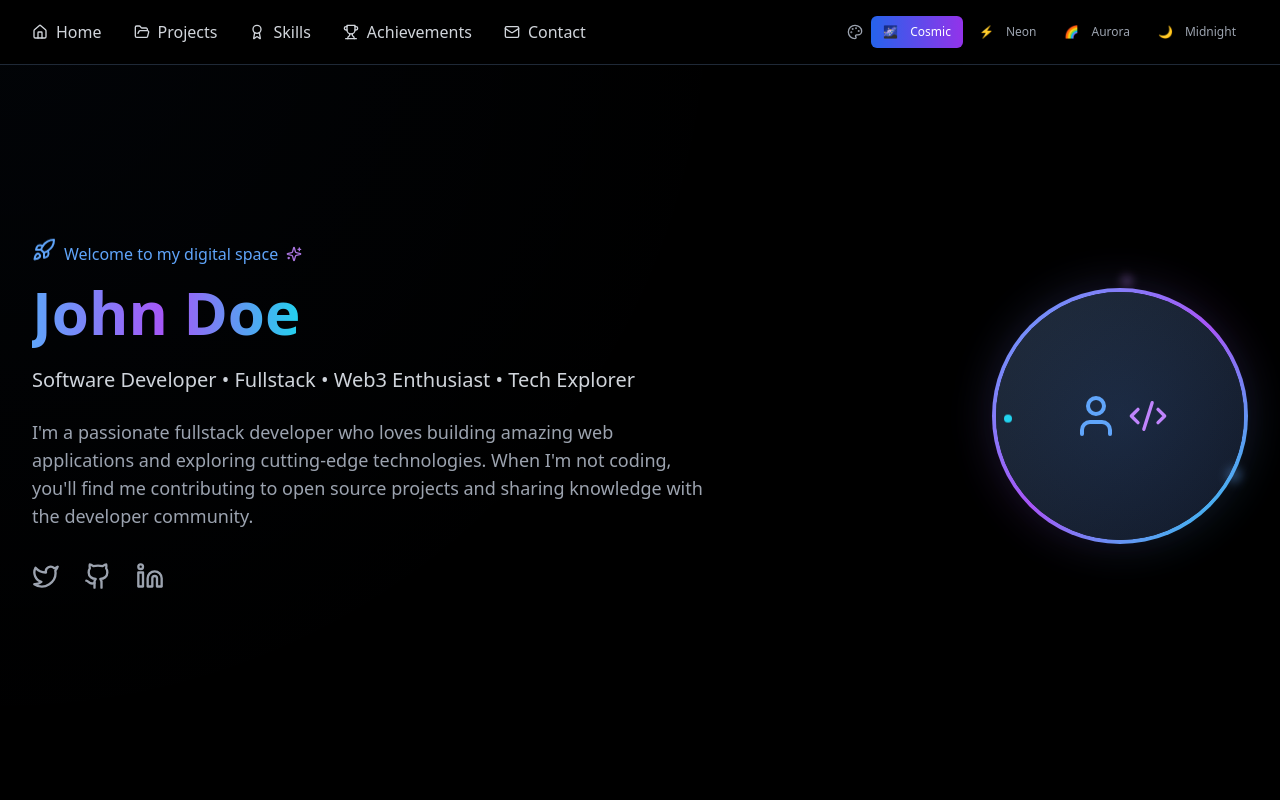
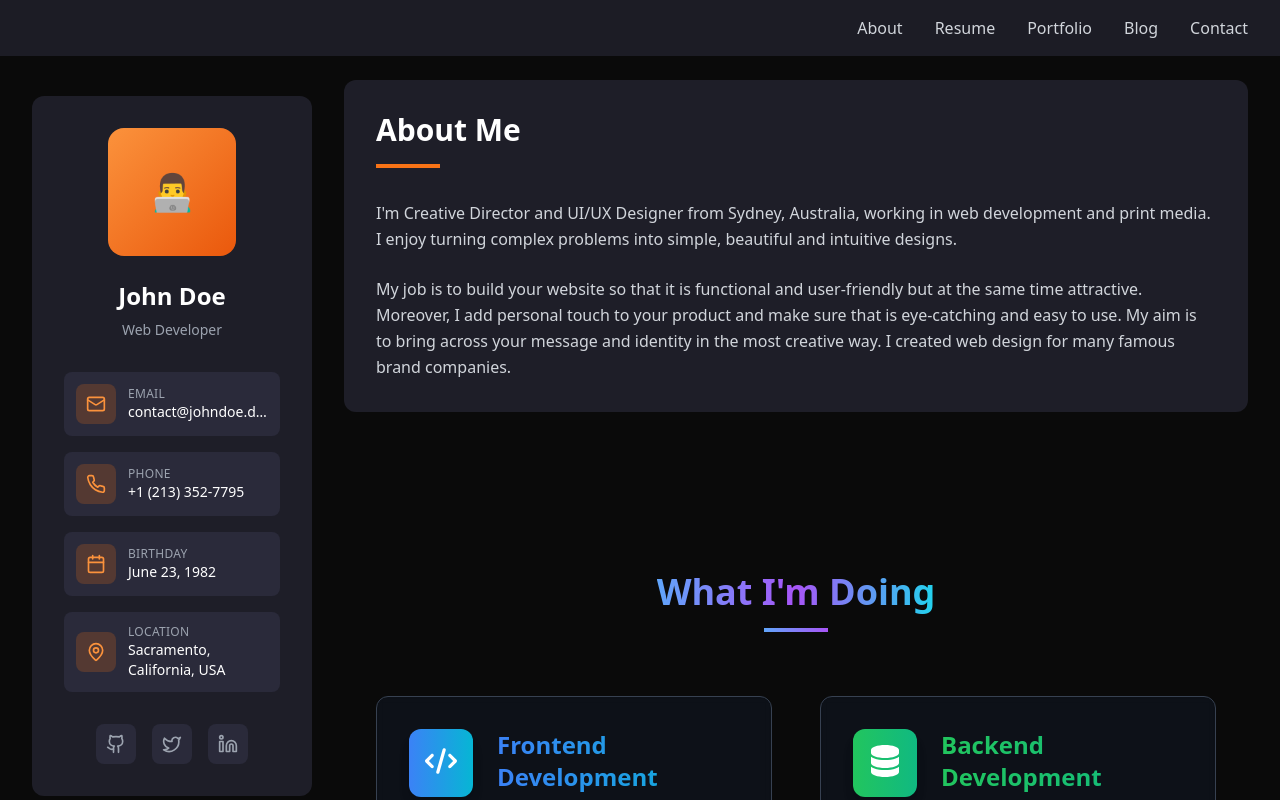
Before and after one commit to gulas0r/devfolio, a React (Vite) app: page / in a window 1280 px wide. Shown: the top 800 px of the page. Built offline with nearby package versions, Linux system fonts and the light colour scheme.

Commit message:
Refactor: Update design based on reference
Update the Skills section to match the design in the reference image.

```diff
--- /dev/null
+++ b/src/components/AboutSection.tsx
@@ -0,0 +1,31 @@
+
+import { useTranslations } from '@/hooks/useTranslations';
+
+const AboutSection = () => {
+  const { config } = useTranslations();
+
+  return (
+    <section id="about" className="bg-[#1e1e28] rounded-xl p-8">
+      <div className="mb-8">
+        <h2 className="text-3xl font-bold text-white mb-4">About Me</h2>
+        <div className="w-16 h-1 bg-orange-500"></div>
+      </div>
+
+      <div className="space-y-6 text-gray-300 leading-relaxed">
+        <p>
+          I'm Creative Director and UI/UX Designer from Sydney, Australia, working in web development and print media. I
+          enjoy turning complex problems into simple, beautiful and intuitive designs.
+        </p>
+
+        <p>
+          My job is to build your website so that it is functional and user-friendly but at the same time attractive. Moreover,
+          I add personal touch to your product and make sure that is eye-catching and easy to use. My aim is to bring
+          across your message and identity in the most creative way. I created web design for many famous brand
+          companies.
+        </p>
+      </div>
+    </section>
+  );
+};
+
+export default AboutSection;
--- /dev/null
+++ b/src/components/MainContent.tsx
@@ -0,0 +1,22 @@
+
+import AboutSection from '@/components/AboutSection';
+import Skills from '@/components/Skills';
+import Projects from '@/components/Projects';
+import Achievements from '@/components/Achievements';
+import Contact from '@/components/Contact';
+import Footer from '@/components/Footer';
+
+const MainContent = () => {
+  return (
+    <div className="space-y-16">
+      <AboutSection />
+      <Skills />
+      <Projects />
+      <Achievements />
+      <Contact />
+      <Footer />
+    </div>
+  );
+};
+
+export default MainContent;
--- a/src/components/Navigation.tsx
+++ b/src/components/Navigation.tsx
@@ -1,26 +1,24 @@
 
 import { useTranslations } from '@/hooks/useTranslations';
-import { Menu, Home, FolderOpen, Award, Trophy, Mail, X } from 'lucide-react';
+import { Menu, X } from 'lucide-react';
 import { useState } from 'react';
-import ThemeSwitcher from './LanguageSwitcher';
 
 const Navigation = () => {
   const { getNavItems } = useTranslations();
-  const navItems = getNavItems();
+  const navItems = ['About', 'Resume', 'Portfolio', 'Blog', 'Contact'];
   const [isMobileMenuOpen, setIsMobileMenuOpen] = useState(false);
 
-  const navSections = ['hero', 'projects', 'skills', 'achievements', 'contact'];
-  const navIcons = [Home, FolderOpen, Award, Trophy, Mail];
+  const navSections = ['about', 'resume', 'projects', 'blog', 'contact'];
 
   const scrollToSection = (sectionId: string) => {
     setIsMobileMenuOpen(false);
 
-    if (sectionId === 'hero') {
+    if (sectionId === 'about') {
       window.scrollTo({ top: 0, behavior: 'smooth' });
     } else {
       const element = document.getElementById(sectionId);
       if (element) {
-        const offset = 80; // Navigation height offset
+        const offset = 100;
         const elementPosition = element.offsetTop - offset;
         window.scrollTo({ top: elementPosition, behavior: 'smooth' });
       }
@@ -28,33 +26,26 @@ const Navigation = () => {
   };
 
   return (
-    <nav className="fixed top-0 left-0 right-0 z-50 bg-black/90 backdrop-blur-md border-b border-gray-800">
+    <nav className="fixed top-0 left-0 right-0 z-50 bg-[#1e1e28]/95 backdrop-blur-sm">
       <div className="max-w-7xl mx-auto px-4 sm:px-8">
         <div className="flex justify-between items-center py-4">
           {/* Desktop Navigation */}
-          <div className="hidden md:flex space-x-8">
-            {navItems.map((item, index) => {
-              const IconComponent = navIcons[index];
-              return (
+          <div className="hidden md:flex space-x-8 ml-auto">
+            {navItems.map((item, index) => (
               <button
                 key={index}
                 onClick={() => scrollToSection(navSections[index])}
-                  className="group flex items-center space-x-2 text-gray-300 hover:text-white transition-all duration-300"
+                className="text-gray-300 hover:text-orange-400 transition-colors duration-300 font-medium"
               >
-                  <IconComponent className="w-4 h-4 group-hover:text-blue-400 transition-colors duration-300" />
-                  <span className="relative">
                 {item}
-                    <span className="absolute -bottom-1 left-0 w-0 h-0.5 bg-gradient-to-r from-blue-400 to-purple-500 group-hover:w-full transition-all duration-300"></span>
-                  </span>
               </button>
-              );
-            })}
+            ))}
           </div>
 
           {/* Mobile Menu Button */}
           <button
             onClick={() => setIsMobileMenuOpen(!isMobileMenuOpen)}
-            className="md:hidden text-gray-300 hover:text-white transition-colors duration-300"
+            className="md:hidden text-gray-300 hover:text-white transition-colors duration-300 ml-auto"
           >
             {isMobileMenuOpen ? (
               <X className="w-6 h-6" />
@@ -62,27 +53,21 @@ const Navigation = () => {
               <Menu className="w-6 h-6" />
             )}
           </button>
-
-          <ThemeSwitcher />
         </div>
 
         {/* Mobile Navigation Menu */}
         {isMobileMenuOpen && (
-          <div className="md:hidden absolute top-full left-0 right-0 bg-black/95 backdrop-blur-md border-b border-gray-800">
+          <div className="md:hidden bg-[#1e1e28] border-t border-gray-700">
             <div className="px-4 py-4 space-y-4">
-              {navItems.map((item, index) => {
-                const IconComponent = navIcons[index];
-                return (
+              {navItems.map((item, index) => (
                 <button
                   key={index}
                   onClick={() => scrollToSection(navSections[index])}
-                    className="w-full flex items-center space-x-3 text-gray-300 hover:text-white transition-all duration-300 py-2"
+                  className="block w-full text-left text-gray-300 hover:text-orange-400 transition-colors duration-300 py-2"
                 >
-                    <IconComponent className="w-5 h-5 text-blue-400" />
-                    <span>{item}</span>
+                  {item}
                 </button>
-                );
-              })}
+              ))}
             </div>
           </div>
         )}
--- /dev/null
+++ b/src/components/ProfileCard.tsx
@@ -0,0 +1,93 @@
+
+import { useTranslations } from '@/hooks/useTranslations';
+import { Mail, Phone, MapPin, Calendar, Github, Twitter, Linkedin } from 'lucide-react';
+
+const ProfileCard = () => {
+  const { config } = useTranslations();
+
+  return (
+    <div className="bg-[#1e1e28] rounded-xl p-8">
+      {/* Profil Fotoğrafı */}
+      <div className="text-center mb-8">
+        <div className="w-32 h-32 mx-auto mb-6 bg-gradient-to-br from-orange-400 to-orange-600 rounded-2xl flex items-center justify-center">
+          <span className="text-4xl">👨‍💻</span>
+        </div>
+        <h1 className="text-2xl font-bold text-white mb-2">{config.name}</h1>
+        <p className="text-gray-400 text-sm">Web Developer</p>
+      </div>
+
+      {/* İletişim Bilgileri */}
+      <div className="space-y-4 mb-8">
+        <div className="flex items-center space-x-3 p-3 bg-[#2a2a3a] rounded-lg">
+          <div className="w-10 h-10 bg-orange-500/20 rounded-lg flex items-center justify-center">
+            <Mail className="w-5 h-5 text-orange-400" />
+          </div>
+          <div className="flex-1 min-w-0">
+            <p className="text-xs text-gray-400 uppercase tracking-wide">EMAIL</p>
+            <p className="text-sm text-white truncate">{config.email}</p>
+          </div>
+        </div>
+
+        <div className="flex items-center space-x-3 p-3 bg-[#2a2a3a] rounded-lg">
+          <div className="w-10 h-10 bg-orange-500/20 rounded-lg flex items-center justify-center">
+            <Phone className="w-5 h-5 text-orange-400" />
+          </div>
+          <div className="flex-1 min-w-0">
+            <p className="text-xs text-gray-400 uppercase tracking-wide">PHONE</p>
+            <p className="text-sm text-white">+1 (213) 352-7795</p>
+          </div>
+        </div>
+
+        <div className="flex items-center space-x-3 p-3 bg-[#2a2a3a] rounded-lg">
+          <div className="w-10 h-10 bg-orange-500/20 rounded-lg flex items-center justify-center">
+            <Calendar className="w-5 h-5 text-orange-400" />
+          </div>
+          <div className="flex-1 min-w-0">
+            <p className="text-xs text-gray-400 uppercase tracking-wide">BIRTHDAY</p>
+            <p className="text-sm text-white">June 23, 1982</p>
+          </div>
+        </div>
+
+        <div className="flex items-center space-x-3 p-3 bg-[#2a2a3a] rounded-lg">
+          <div className="w-10 h-10 bg-orange-500/20 rounded-lg flex items-center justify-center">
+            <MapPin className="w-5 h-5 text-orange-400" />
+          </div>
+          <div className="flex-1 min-w-0">
+            <p className="text-xs text-gray-400 uppercase tracking-wide">LOCATION</p>
+            <p className="text-sm text-white">Sacramento, California, USA</p>
+          </div>
+        </div>
+      </div>
+
+      {/* Sosyal Medya */}
+      <div className="flex justify-center space-x-4">
+        <a
+          href={`https://github.com/${config.social.github}`}
+          className="w-10 h-10 bg-[#2a2a3a] hover:bg-orange-500 rounded-lg flex items-center justify-center transition-colors duration-300"
+          target="_blank"
+          rel="noopener noreferrer"
+        >
+          <Github className="w-5 h-5 text-gray-400 hover:text-white" />
+        </a>
+        <a
+          href={`https://twitter.com/${config.social.twitter}`}
+          className="w-10 h-10 bg-[#2a2a3a] hover:bg-orange-500 rounded-lg flex items-center justify-center transition-colors duration-300"
+          target="_blank"
+          rel="noopener noreferrer"
+        >
+          <Twitter className="w-5 h-5 text-gray-400 hover:text-white" />
+        </a>
+        <a
+          href={`https://linkedin.com/in/${config.social.linkedin}`}
+          className="w-10 h-10 bg-[#2a2a3a] hover:bg-orange-500 rounded-lg flex items-center justify-center transition-colors duration-300"
+          target="_blank"
+          rel="noopener noreferrer"
+        >
+          <Linkedin className="w-5 h-5 text-gray-400 hover:text-white" />
+        </a>
+      </div>
+    </div>
+  );
+};
+
+export default ProfileCard;
--- a/src/pages/Index.tsx
+++ b/src/pages/Index.tsx
@@ -1,22 +1,29 @@
 
 import Navigation from '@/components/Navigation';
-import Hero from '@/components/Hero';
-import Projects from '@/components/Projects';
-import Skills from '@/components/Skills';
-import Achievements from '@/components/Achievements';
-import Contact from '@/components/Contact';
-import Footer from '@/components/Footer';
+import ProfileCard from '@/components/ProfileCard';
+import MainContent from '@/components/MainContent';
 
 const Index = () => {
   return (
-    <div className="min-h-screen bg-black text-white overflow-x-hidden">
+    <div className="min-h-screen bg-[#0a0a0a] text-white">
       <Navigation />
-      <Hero />
-      <Projects />
-      <Skills />
-      <Achievements />
-      <Contact />
-      <Footer />
+      <div className="pt-20 px-4 sm:px-8">
+        <div className="max-w-7xl mx-auto">
+          <div className="grid grid-cols-1 lg:grid-cols-12 gap-8">
+            {/* Sol Sidebar - Profil Kartı */}
+            <div className="lg:col-span-4 xl:col-span-3">
+              <div className="sticky top-24">
+                <ProfileCard />
+              </div>
+            </div>
+
+            {/* Sağ İçerik Alanı */}
+            <div className="lg:col-span-8 xl:col-span-9">
+              <MainContent />
+            </div>
+          </div>
+        </div>
+      </div>
     </div>
   );
 };
```
Lines whose indentation alone changed are shown as unchanged.
